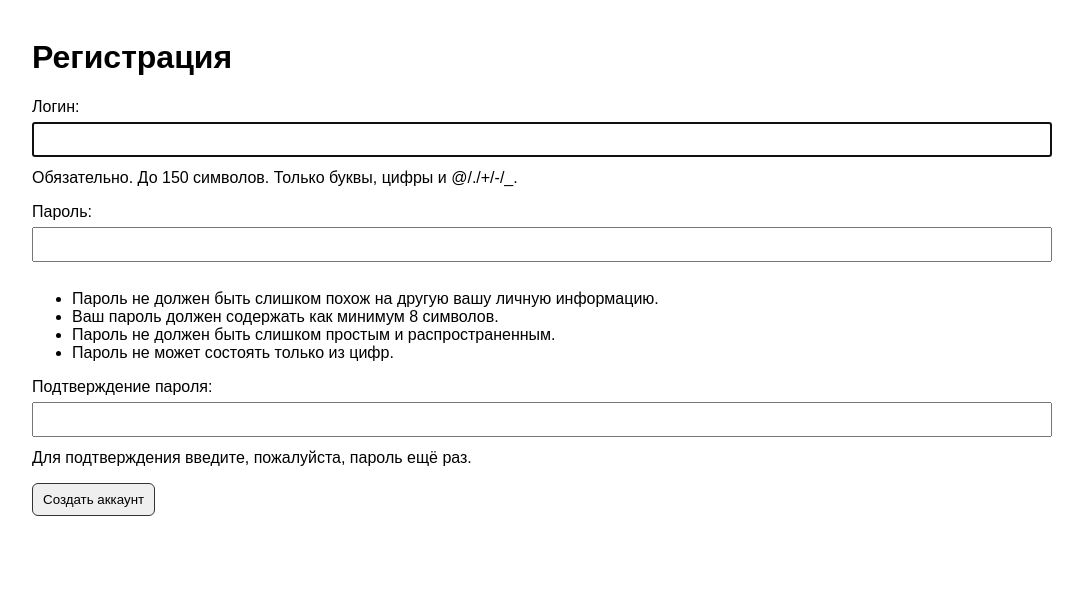
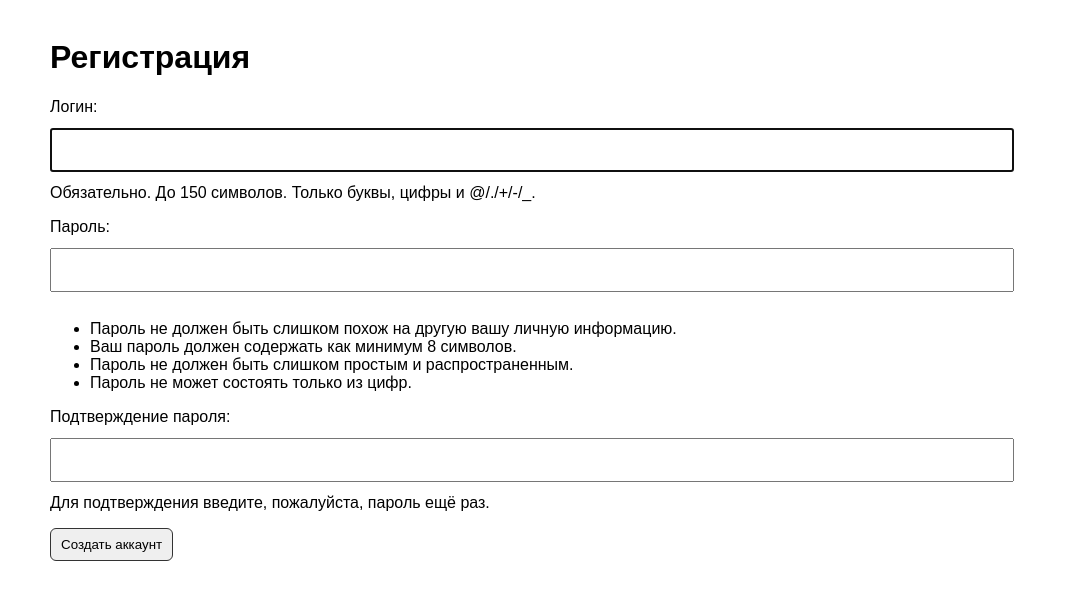
Before and after one commit to Painkiller36/task_manager, a Django app: page /accounts/register/ in a window 1280 px wide. Shown: the part 42-642 px from the top of the page, without its empty margins (108-1191 px from the left). Run offline with Django 4.2, Linux system fonts and the light colour scheme.

Commit message:
строки в создании задачи одинаковой длины

```diff
--- a/templates/base.html
+++ b/templates/base.html
@@ -15,6 +15,24 @@
     input, select, textarea { width: 100%; padding: 8px; margin: 6px 0 12px; }
     .row { display: grid; grid-template-columns: 1fr 1fr 1fr; gap: 10px; }
     @media (max-width: 800px) { .row { grid-template-columns: 1fr; } }
+
+
+  *, *::before, *::after { box-sizing: border-box; }
+
+  input, select {
+    height: 44px;
+    line-height: 44px;
+    padding: 0 12px;
+  }
+
+
+  textarea {
+    min-height: 140px;
+    padding: 10px 12px;
+    resize: vertical;
+  }
+
+  label { display: block; margin: 10px 0 6px; }
   </style>
 </head>
 <body>
```
